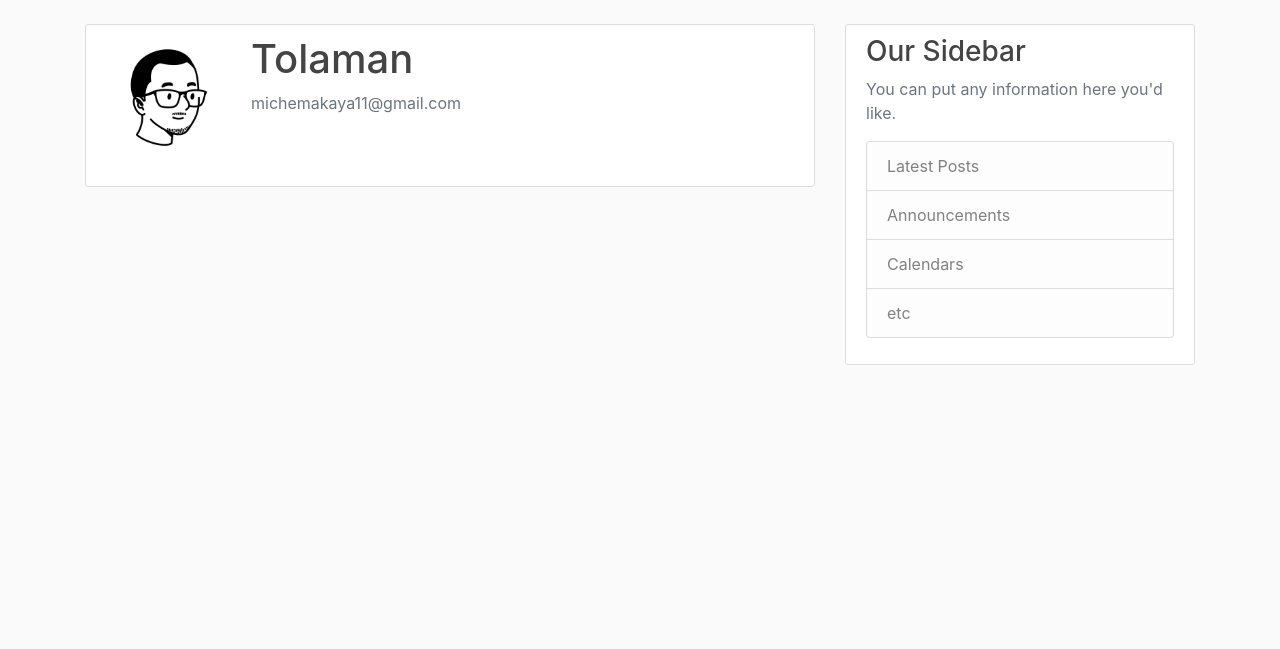
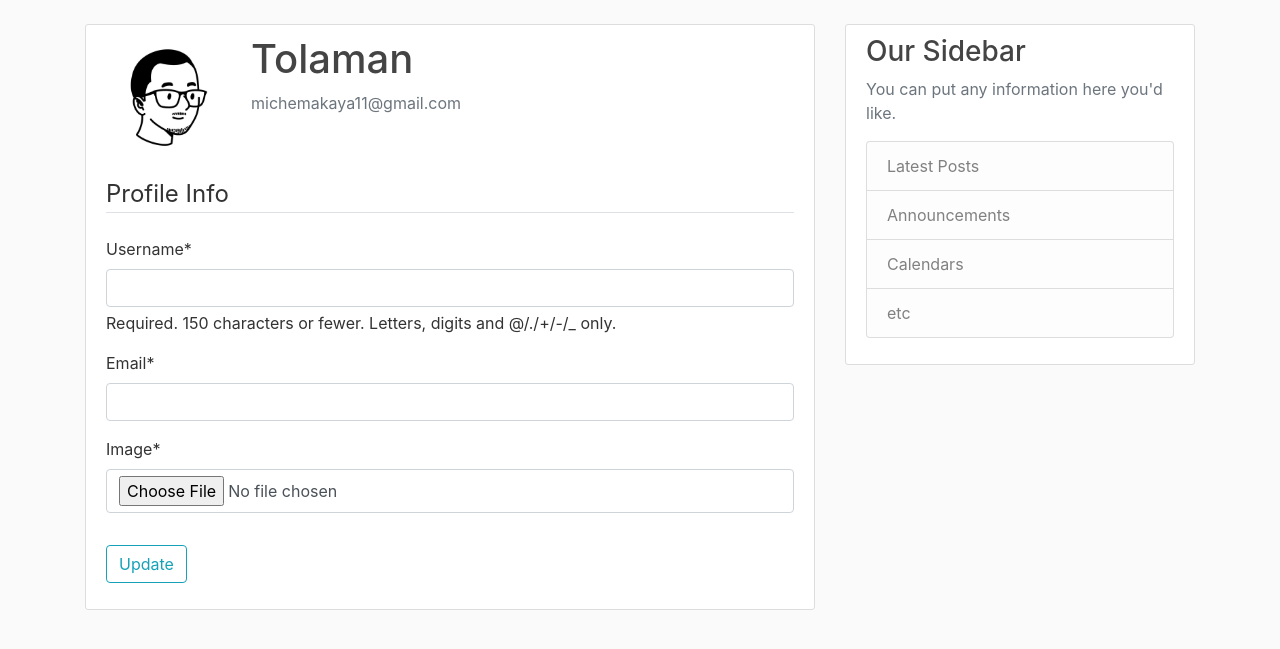
Before and after one commit to Tolaman/BlogDjangoProject, a Django app: template users/templates/users/profile.html in a window 1280 px wide. Shown: the part 56-705 px from the top of the page. Run offline with Django 5.2, Linux system fonts and the light colour scheme; a user stored in the database is signed in; data comes from the database, SQL or seed files in the repository; both versions use the stored data as it was after the commit; the template is opened without the code that fills it: values that come from a table or form of the project are taken from there, most other values are stand-ins (such as "Sample title", 1, 10 or a date in 2020); some libraries are stand-ins or nearby versions.

Commit message:
Gives the possibility to the existing user modify and upload his or her information, even the profile picture. And also displays the current information on the profile page

```diff
--- a/users/forms.py
+++ b/users/forms.py
@@ -1,6 +1,7 @@
 from django import forms
 from django.contrib.auth.models import User
 from django.contrib.auth.forms import UserCreationForm
+from .models import Profile
 
 class UserRegisterForm(UserCreationForm):
     email = forms.EmailField()
@@ -8,3 +9,15 @@ class UserRegisterForm(UserCreationForm):
     class Meta:
         model = User
         fields = ['username', 'email', 'password1', 'password2']
+
+class UserUpdateForm(forms.ModelForm):
+    email = forms.EmailField()
+
+    class Meta:
+        model = User
+        fields = ['username', 'email']
+
+class ProfileUpdateForm(forms.ModelForm):
+    class Meta:
+        model = Profile
+        fields = ['image']
--- a/users/templates/users/profile.html
+++ b/users/templates/users/profile.html
@@ -9,6 +9,16 @@
                 <p class="text-secondary">{{ user.email }}</p>
             </div>
         </div>
-        <!-- FORM HERE -->
+        <form method="POST" enctype="multipart/form-data">
+            {% csrf_token %}
+            <fieldset class="form-group">
+                <legend class="border-bottom mb-4">Profile Info</legend>
+                {{ u_form|crispy }}
+                {{ p_form|crispy }}
+            </fieldset>
+            <div class="form-group">
+                <button class="btn btn-outline-info" type="submit">Update</button>
+            </div>
+        </form>
     </div>
 {% endblock content %}
```
Also changed, not shown: users/views.py (+19 -2 lines), db.sqlite3, media/profile_pics/459689705_1227019818515243_7882410637563946685_n.jpg (added), 1 other file.
